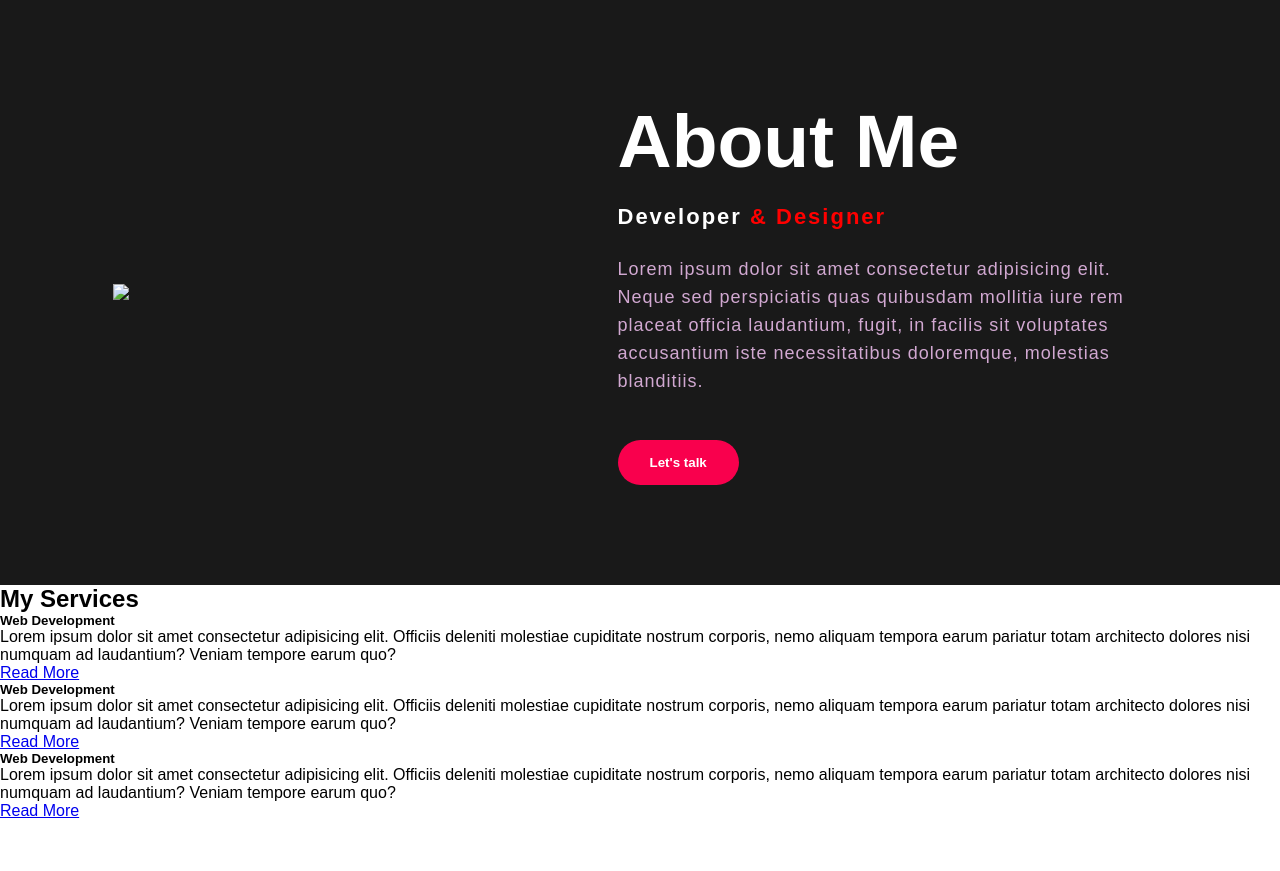
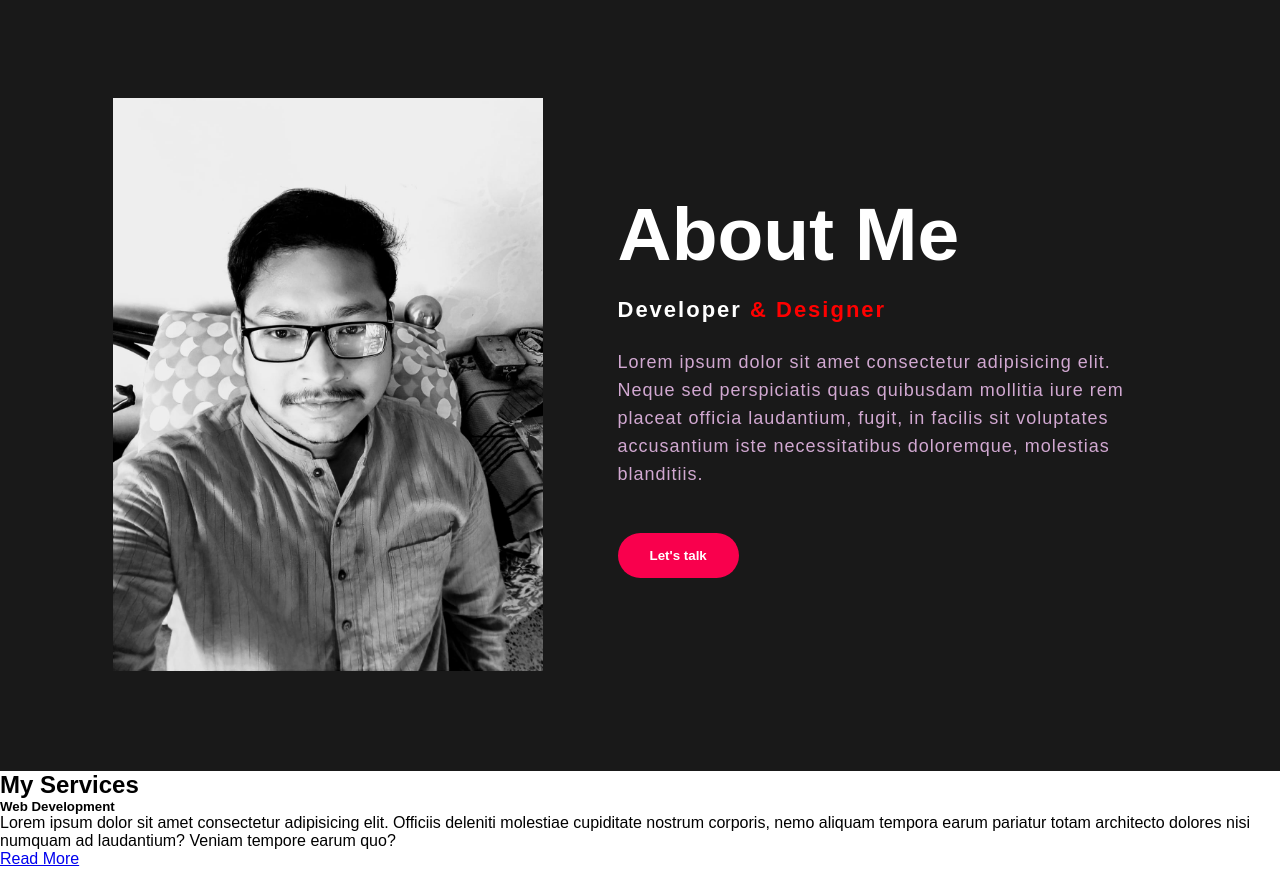
Before and after one commit to Santanukoley1996/portfolio1.github.io, a plain HTML site: page index.html.html in a window 1280 px wide. Shown: the part 802-1673 px from the top of the page. Before the commit the page ends 1622 px from the top, so only its background shows below. Drawn offline with Linux system fonts and the light colour scheme; files whose address does not match are found by name.

Commit message:
Update index.html.html
photo

```diff
--- a/index.html.html
+++ b/index.html.html
@@ -42,7 +42,7 @@
 
 <section class="about">
     <div class="main">
-        <img src="../santanu koley/s.jpeg">
+        <img src="s.jpeg">
         <div class="about-text">
             <h2>About me</h2>
             <h5>Developer <span>& Designer</span></h5>
```
